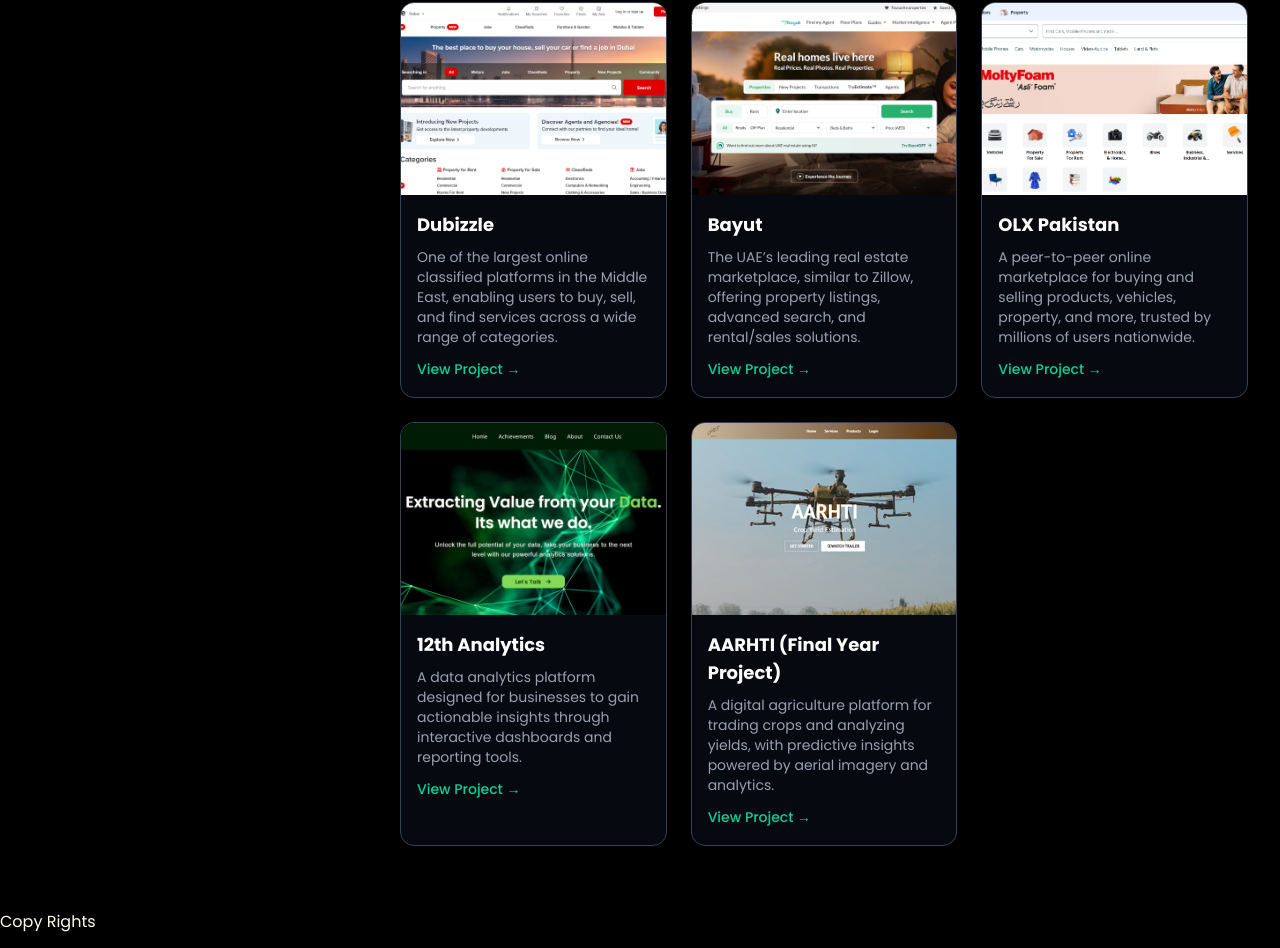
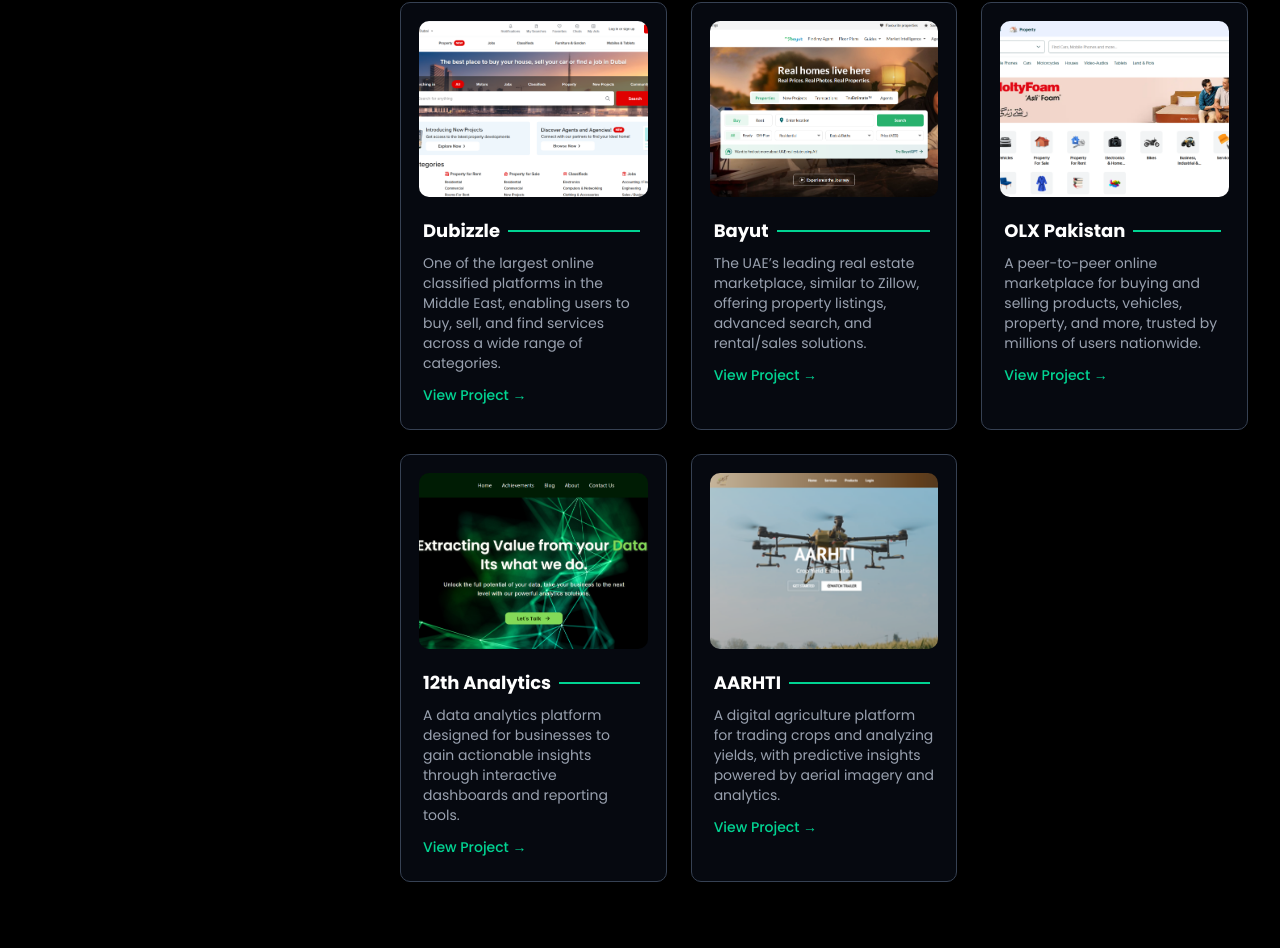
Before and after one commit to za-inab/zainab, a Next.js app: page /portfolio in a window 1280 px wide. Shown: the part 776-1724 px from the top of the page. Built offline with nearby package versions, Linux system fonts and the light colour scheme.

Commit message:
fixing project cards

```diff
--- a/src/components/ProjectComponent.tsx
+++ b/src/components/ProjectComponent.tsx
@@ -13,19 +13,29 @@
 
 const ProjectCard: React.FC<{ project: Project }> = ({ project }) => {
   return (
-    <div className="rounded-xl border border-gray-700 bg-gray-900/40 overflow-hidden group hover:shadow-xl transition-all duration-300">
-      <div className="relative w-full h-48 overflow-hidden">
+    <div className="rounded-lg border border-gray-700 bg-gray-900/40 overflow-hidden group hover:shadow-xl transition-all duration-300 p-2.5">
+      <div className="relative w-full h-48 overflow-hidden p-2">
         <Image
           src={project.photo}
           alt={project.name}
           width={500}
           height={300}
-          className="object-cover w-full h-full transform group-hover:scale-105 transition-transform duration-300"
+          className="object-cover w-full h-full rounded-lg transform group-hover:scale-105 transition-transform duration-300"
         />
       </div>
-      <div className="p-4">
-        <h3 className="text-lg font-semibold text-white">{project.name}</h3>
-        <p className="text-gray-400 text-sm mt-2">{project.description}</p>
+      <div className="p-3">
+        <div className="h-[40%]">
+          <div className="flex flex-row gap-1">
+            <h3 className="text-lg whitespace-nowrap font-semibold text-white">
+              {project.name}
+            </h3>
+            <div className="mx-1 h-0.5 bg-emerald-400 w-full self-center items-center justify-center"></div>
+          </div>
+          <p className="text-gray-400 text-sm mt-2 text-ellipsis">
+            {project.description}
+          </p>
+        </div>
+        <div className="">
           <Link
             href={project.liveLink}
             target="_blank"
@@ -33,6 +43,7 @@
           >
             View Project →
           </Link>
+        </div>
       </div>
     </div>
   );
--- a/src/data/ProjectsData.json
+++ b/src/data/ProjectsData.json
@@ -26,7 +26,7 @@
       "photo": "/12Analytics.png"
     },
     {
-      "name": "AARHTI (Final Year Project)",
+      "name": "AARHTI",
       "description": "A digital agriculture platform for trading crops and analyzing yields, with predictive insights powered by aerial imagery and analytics.",
       "liveLink": "#",
       "photo": "/Aarhti.png"
```
Lines whose indentation alone changed are shown as unchanged.
